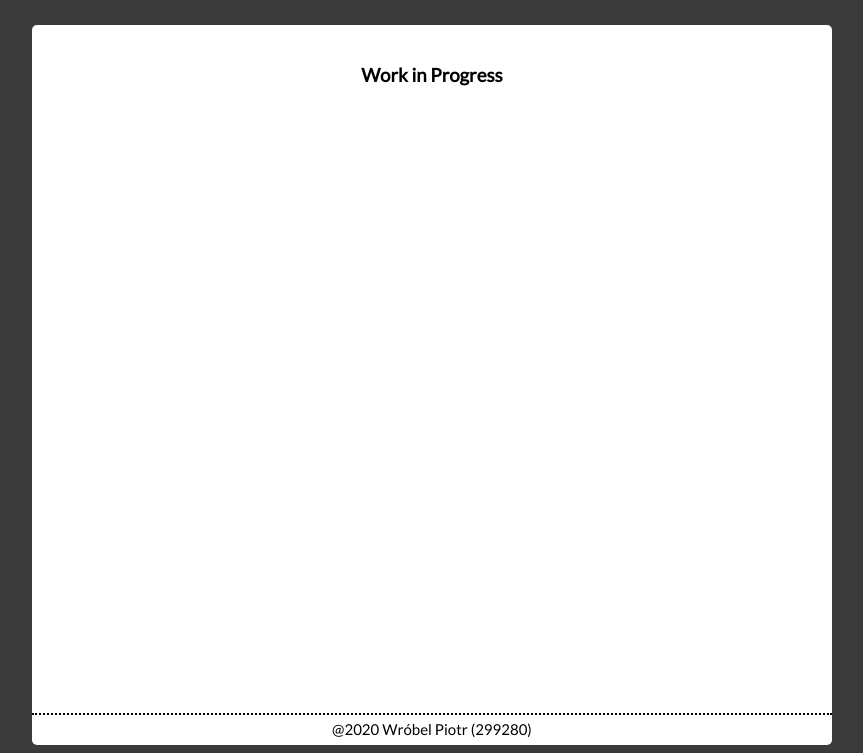
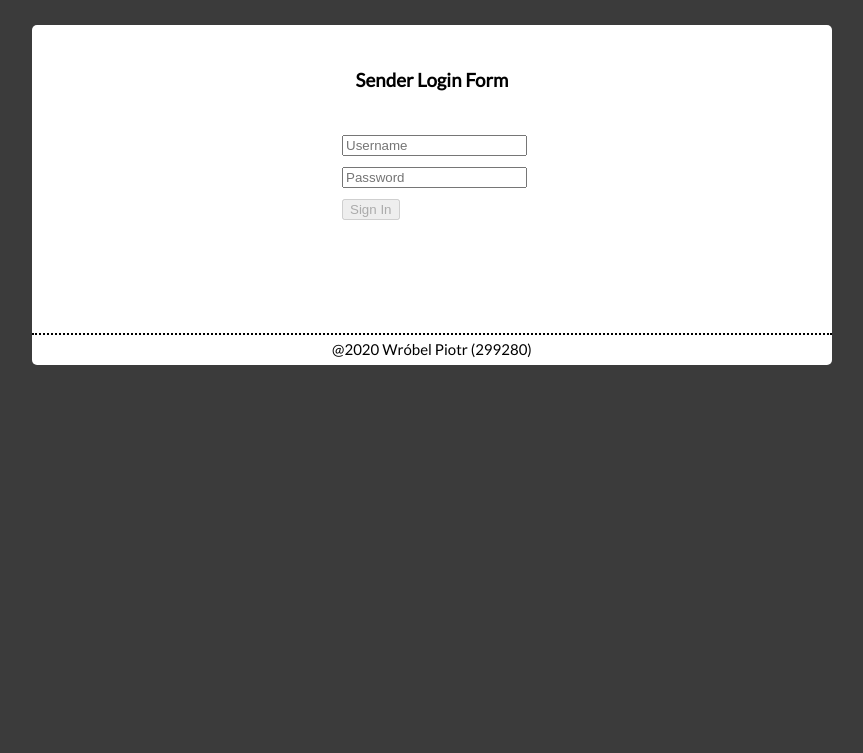
Before and after one commit to pwrobel2/PAMiW, a Flask app: page /sender/login in a window 1280 px wide. Shown: the part 214-967 px from the top of the page, without its empty margins (208-1071 px from the left). After the commit the page ends 579 px from the top, so only its background shows below. Run offline with Flask 2, Linux system fonts and the light colour scheme.

Commit message:
Added login form

```diff
--- a/app.py
+++ b/app.py
@@ -5,7 +5,7 @@ app = Flask(__name__)
 
 
 
-@app.route('/', methods=['GET','POST'])
+@app.route('/', methods=['GET'])
 def index():
 
     return render_template('index.html')
@@ -20,7 +20,7 @@ def signup():
 @app.route('/sender/login', methods=['POST','GET'])
 def login():
 
-    return render_template('workinprogress.html')
+    return render_template('login.html')
 
 @app.route('/sender/logout', methods=['GET'])
 def logout():
--- a/static/css/main.css
+++ b/static/css/main.css
@@ -70,9 +70,10 @@ section {
     position: relative;
     margin-top: 25px;
     background-color: white;
-    height: 680px;
+    min-height: 280px;
     border-radius: 5px;
     padding: 20px;
+    padding-bottom: 40px;
     min-width: 760px;
 }
 
@@ -99,6 +100,12 @@ li{
     margin-left: 240px;
 }
 
+#loginList {
+    list-style-type: none;
+    padding-top: 20px;
+    margin-left: 240px;
+}
+
 
 
 a { text-decoration: none; color: white;}
--- /dev/null
+++ b/static/js/loginForm.js
@@ -0,0 +1,11 @@
+function verifyForm()  {
+    if((document.getElementById("username").value !== "")&&(document.getElementById("password").value !== ""))
+    {
+        document.getElementById("signInBtn").disabled = false;
+    }   else    {
+        document.getElementById("signInBtn").disabled = true;
+    }
+}
+
+document.getElementById("username").addEventListener("blur",function() { verifyForm()});
+document.getElementById("password").addEventListener("blur",function() { verifyForm()});
--- /dev/null
+++ b/templates/login.html
@@ -0,0 +1,25 @@
+{% extends 'base.html' %}
+
+{% block head %}
+<title>Paczex-Pol - Login</title>
+{% endblock %}
+
+{% block body %}
+
+<form action="/sender/login" method="POST" style="padding: 5px;" id="signIn" enctype="application/x-www-form-urlencoded">
+    <h3>Sender Login Form</h3>
+    <ul id="loginList">
+        <li id="usernameLI">
+            <input type = "text" name="login" id="username" placeholder="Username"/>
+        </li>
+        <li id="passwordLI">
+            <input type = "password" name="password" id="password" placeholder="Password"/>
+        </li>
+        <li>
+            <input type = "submit" id="signInBtn" value="Sign In" disabled="true"/>
+        </li>
+    </ul>
+</form>
+<div class="resetFloat"></div>
+<script type="text/javascript" src="{{ url_for('static', filename='js/loginForm.js') }}"></script>
+{% endblock %}
--- a/templates/signup.html
+++ b/templates/signup.html
@@ -6,7 +6,7 @@
 
 {% block body %}
 
-<form action="https://infinite-hamlet-29399.herokuapp.com/sender/register" method="POST" style="padding: 5px;" id="signUp" enctype="multipart/form-data">
+<form action="https://infinite-hamlet-29399.herokuapp.com/sender/register" method="POST" style="padding: 5px;" id="signUp" enctype="application/x-www-form-urlencoded">
     <h3>Sender Registration Form</h3>
     <ul id="signUpList">
         <li id="nameLI">
```
Also changed, not shown: static/js/signUpForm.js (+11 -17 lines).
